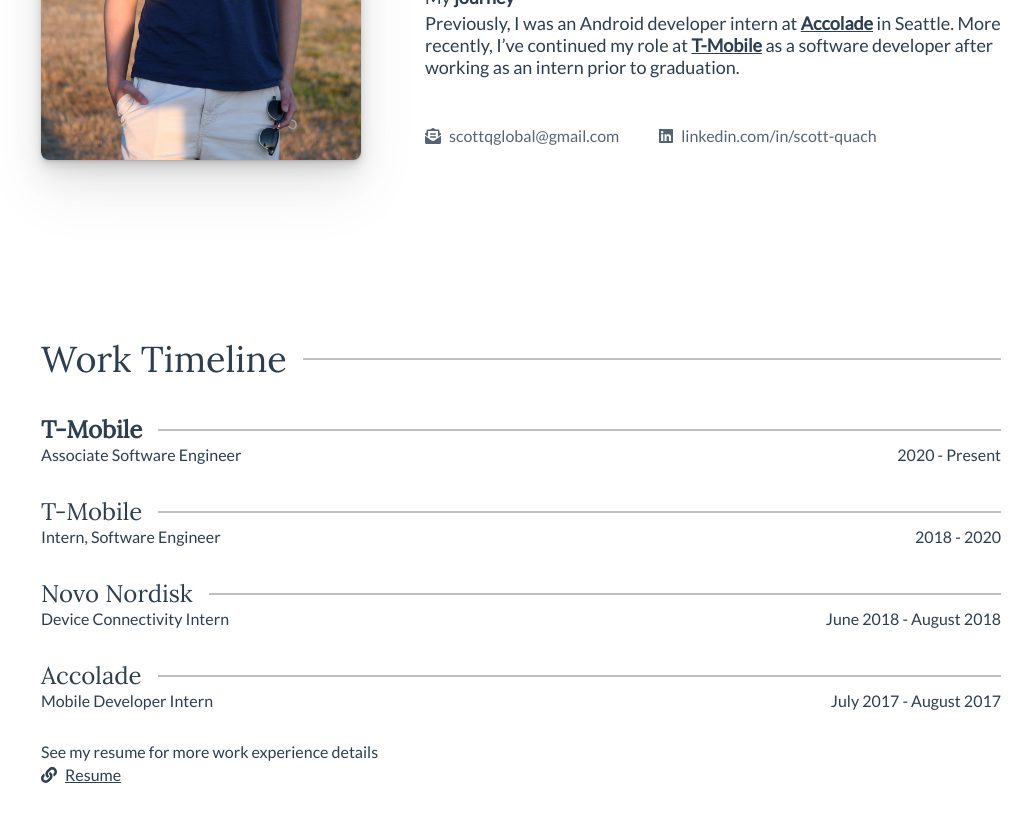
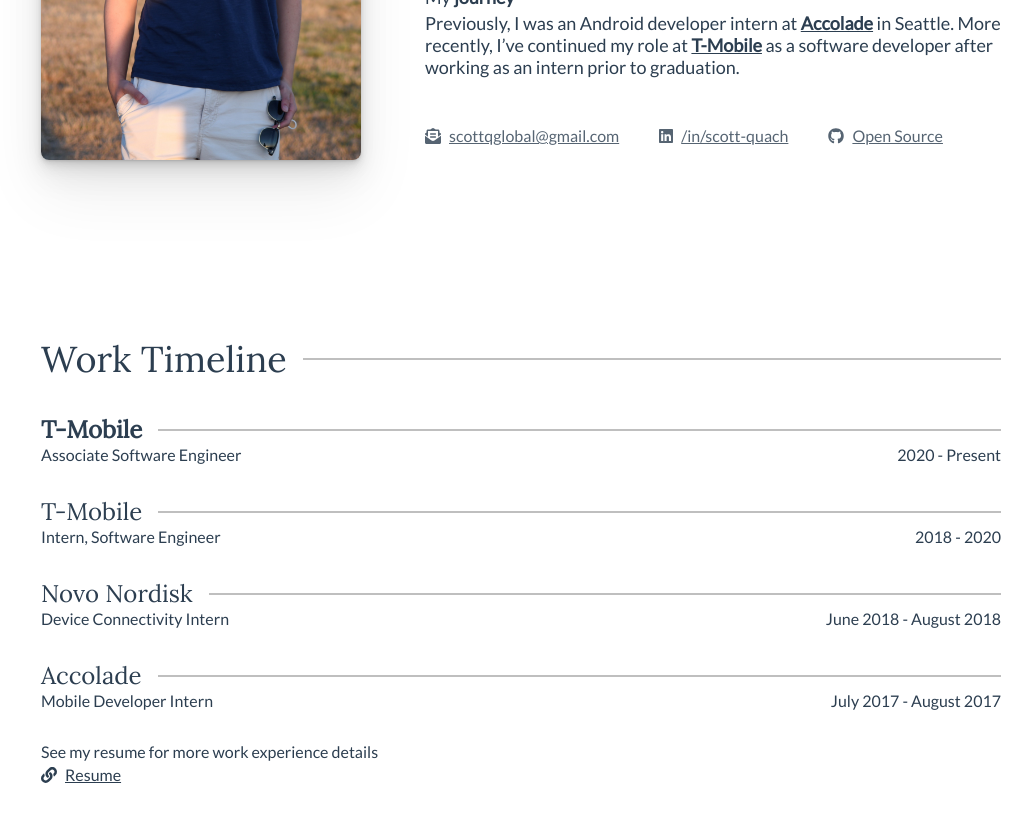
Before and after one commit to scottquach/Personal-Website-2021, a Vue app: page / in a window 1280 px wide. Shown: the part 1200-2022 px from the top of the page, without its empty margins (119-1151 px from the left). Built offline with nearby package versions, Linux system fonts and the light colour scheme.

Commit message:
Contact links are hyperlink connected

```diff
--- a/src/components/AboutMe.vue
+++ b/src/components/AboutMe.vue
@@ -42,20 +42,27 @@
         </section>
 
         <div class="tags">
-          <div class="tag">
+          <a class="tag" href="mailto: scottqglobal@gmail.com">
             <font-awesome-icon
               class="tag__icon"
               icon="envelope-open-text"
             ></font-awesome-icon>
             <div class="tag__description">scottqglobal@gmail.com</div>
-          </div>
-          <div class="tag">
+          </a>
+          <a class="tag" href="https://www.linkedin.com/in/scott-quach/" target="_blank">
             <font-awesome-icon
               class="tag__icon"
               :icon="['fab', 'linkedin']"
             ></font-awesome-icon>
-            <div class="tag__description">linkedin.com/in/scott-quach</div>
-          </div>
+            <div class="tag__description">/in/scott-quach</div>
+          </a>
+          <a class="tag" href="https://github.com/scottquach" target="_blank">
+            <font-awesome-icon
+              class="tag__icon"
+              :icon="['fab', 'github']"
+            ></font-awesome-icon>
+            <div class="tag__description">Open Source</div>
+          </a>
         </div>
       </div>
     </div>
@@ -118,6 +125,7 @@
 }
 
 .tag {
+  color: inherit;
   margin-right: 2.5rem;
 }
 </style>
--- a/src/main.js
+++ b/src/main.js
@@ -3,7 +3,7 @@
 
 Vue.config.productionTip = false
 
-import { faLinkedin } from '@fortawesome/free-brands-svg-icons'
+import { faGithub, faLinkedin } from '@fortawesome/free-brands-svg-icons'
 import { faLinkedinIn } from '@fortawesome/free-brands-svg-icons'
 import { library } from '@fortawesome/fontawesome-svg-core'
 import { faLink, faThumbtack } from '@fortawesome/free-solid-svg-icons'
@@ -21,6 +21,7 @@
 library.add(faLinkedinIn)
 library.add(faFileDownload)
 library.add(faLink)
+library.add(faGithub)
 Vue.component('font-awesome-icon', FontAwesomeIcon);
 
 new Vue({
```
